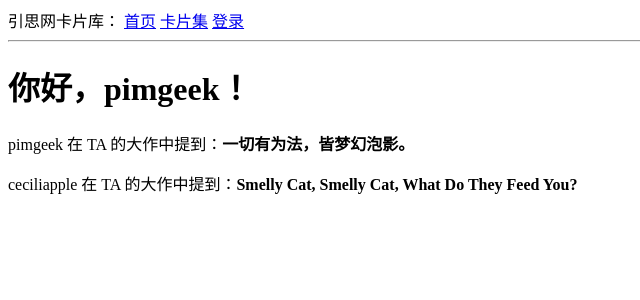
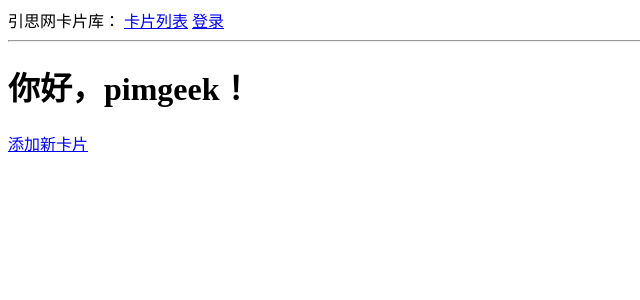
Before and after one commit to hintsnet/prototype, a Flask app: page / in a window 1280 px wide. Shown: the top 300 px of the page, without its empty margins (0-640 px from the left). Run offline with Flask 2, Linux system fonts and the light colour scheme; data that the repository does not hold is empty.

Commit message:
1 把所有命令行提示信息改为中文 2 为部分重要代码增加注释 3 设定所有卡片列表作为网站首页，删除旧的 index 页

```diff
--- a/config.py
+++ b/config.py
@@ -1,5 +1,7 @@
 import os
 
+# 从操作系统的环境变量中获取一些关键的运行环境参数
+# 如果没有获取到，就使用预设的默认值
 class Config(object):
 	SECRET_KEY = os.environ.get('APP_SECRET_KEY') or 'you-will-never-guess'
 	NEO4J_DB_URI = os.environ.get('NEO4J_DB_URI') or 'bolt://localhost:7687'
--- a/hintsnet.py
+++ b/hintsnet.py
@@ -1,2 +1,4 @@
+# 导入 webapp 子目录中的 flask_app 对象
+# 需要查看 webapp/__init__.py 了解该对象的详细情况
 from webapp import flask_app
-print(" * Preset secret key is: %s" % flask_app.config['SECRET_KEY'])
+print(" * 运行环境中预设的 APP 密钥为：%s" % flask_app.config['SECRET_KEY'])
--- a/webapp/__init__.py
+++ b/webapp/__init__.py
@@ -4,4 +4,5 @@ from config import Config
 flask_app = Flask(__name__)
 flask_app.config.from_object(Config)
 
+# 网站的各个路由及其处理函数定义，都包含在 routes.py 中
 from webapp import routes
--- a/webapp/routes.py
+++ b/webapp/routes.py
@@ -3,6 +3,7 @@ from webapp import flask_app
 from webapp.forms import LoginForm, CreateCardForm
 from neo4j import GraphDatabase
 
+# 创建 neo4j 数据库驱动器对象，以供调用
 neo4j_drv = GraphDatabase.driver(flask_app.config['NEO4J_DB_URI'], \
 	auth=(flask_app.config['NEO4J_DB_USR'], flask_app.config['NEO4J_DB_KEY']))
 
@@ -17,24 +18,11 @@ def close_db(error):
 		g.neo4j_db.close()
 
 @flask_app.route('/')
-@flask_app.route('/index')
-def index():
-	my_user = { 'username': 'pimgeek' }
-	my_posts = [
-		{
-			'author': { 'username': 'pimgeek' },
-			'body': '一切有为法，皆梦幻泡影。'
-		},
-		{
-			'author': { 'username': 'ceciliapple' },
-			'body': 'Smelly Cat, Smelly Cat, What Do They Feed You?'
-		}
-	]
-	page_view = render_template('index.html', user=my_user, posts=my_posts)
-	return page_view
-
 @flask_app.route('/cards')
 def cards():
+	# 在当前版本中，暂未实现用户登录，所以设置一个默认的
+	# my_user 变量，假设它就是成功登录后的用户。
+	# 本文件中的各个路由处理函数，都基于这个逻辑来定义
 	my_user = { 'username': 'pimgeek' }
 	my_cards = get_cards_in_db()
 	page_view = render_template('cards.html', user=my_user, cards=my_cards)
@@ -76,7 +64,7 @@ def login():
 	if my_form.validate_on_submit():
 		flash('用户 %s 尝试登录，是否要求记忆登录信息？%s' % \
 			(my_form.username.data, my_form.remember.data))
-		page_view = redirect(url_for('index'))
+		page_view = redirect(url_for('cards'))
 	else:
 		if (my_form.username.data or my_form.password.data or my_form.remember.data):
 			flash('用户输入内容有误，请重新输入...')
--- a/webapp/templates/base.html
+++ b/webapp/templates/base.html
@@ -8,8 +8,7 @@
 	</head>
 	<body>
 		<div>引思网卡片库：
-			<a href="{{ url_for('index') }}">首页</a>
-			<a href="{{ url_for('cards') }}">卡片集</a>
+			<a href="{{ url_for('cards') }}">卡片列表</a>
 			<a href="{{ url_for('login') }}">登录</a>
 		</div>
 		<hr>
--- a/webapp/templates/index.html
+++ /dev/null
@@ -1,8 +0,0 @@
-{% extends 'base.html' %}
-
-{% block content %}
-	<h1>你好，{{ user.username }}！</h1>
-	{% for post in posts %}
-		<div><p>{{ post.author.username }} 在 TA 的大作中提到：<b>{{ post.body }}</b></p></div>
-	{% endfor %}
-{% endblock %}
```
Also changed, not shown: 2 other files.
